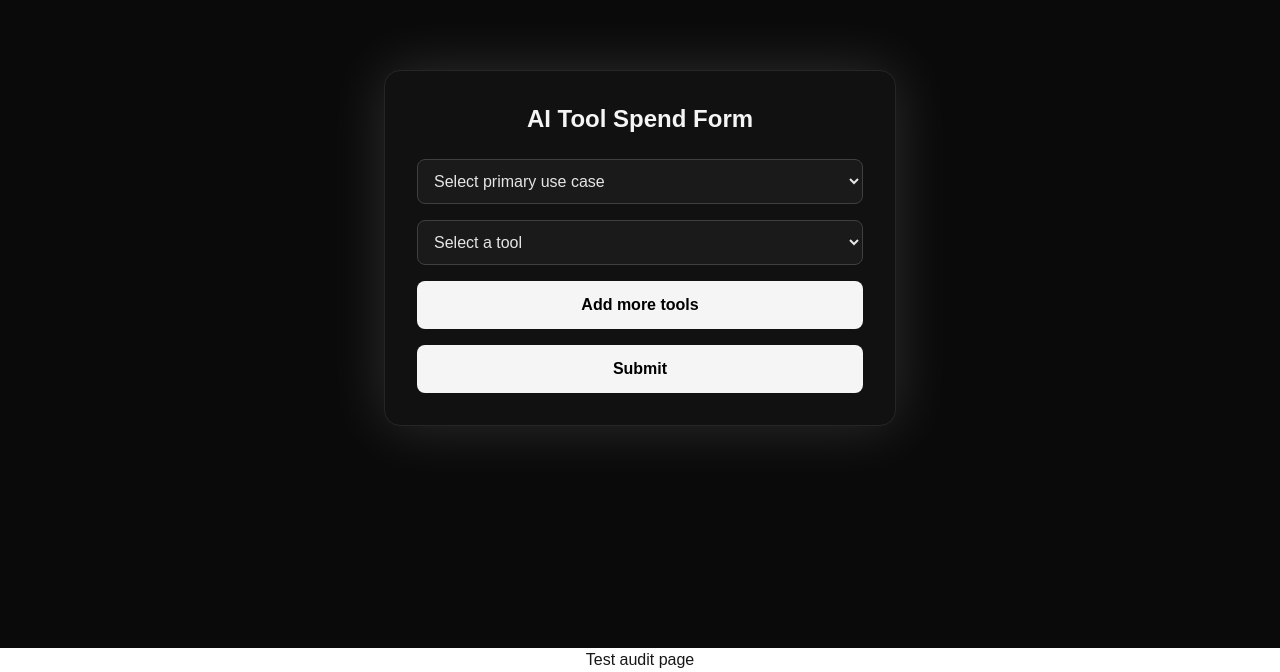
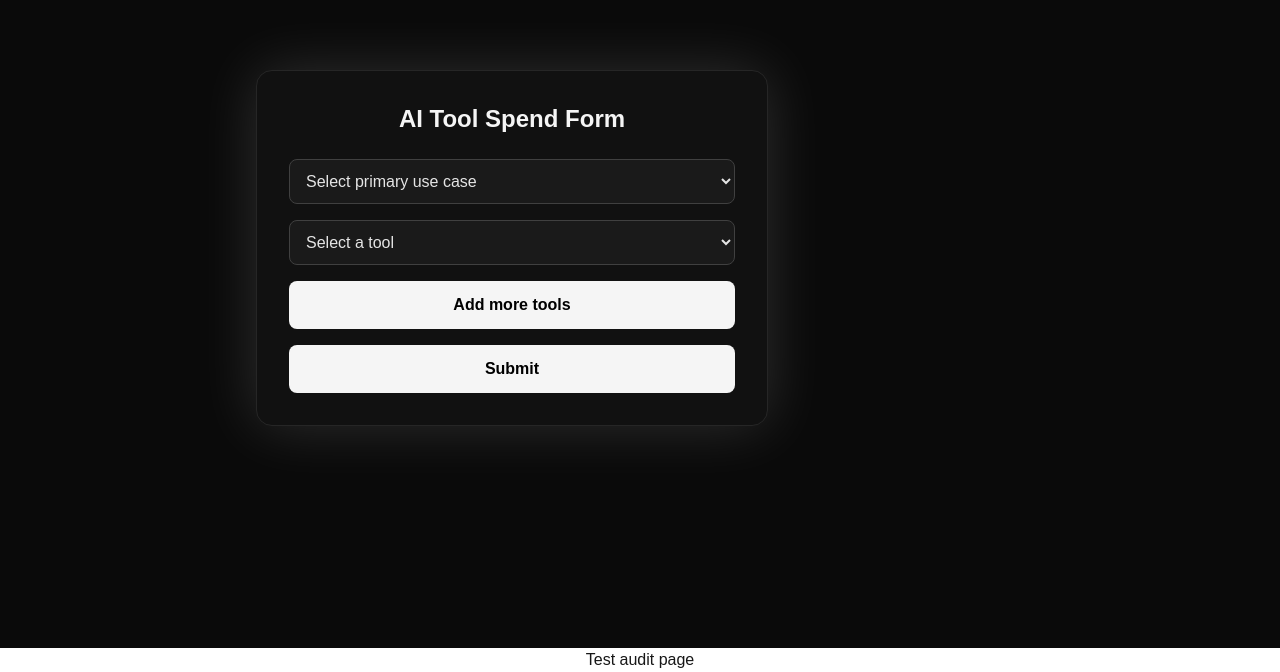
Before and after one commit to menukahansda/auditly, a Next.js app: page / in a window 1280 px wide. Shown: the part 152-824 px from the top of the page. Built offline with nearby package versions, Linux system fonts and the light colour scheme.

Commit message:
feat: add sidebar for added tools

```diff
--- a/components/forms/SpendForm.tsx
+++ b/components/forms/SpendForm.tsx
@@ -4,6 +4,7 @@ import type { ToolName, ToolFormData, AuditFormData } from "@/lib/audit/types";
 import { PRIMARY_USE_CASES, TOOL_PLANS } from "@/lib/audit/constants";
 // import useLocalStorage from "@/hooks/useLocalStorage";
 import { useState } from "react";
+import AddedTools from "./AddedTools";
 
 type Props = {
   handleSubmit: (toolData: AuditFormData) => void;
@@ -34,6 +35,7 @@ export default function SpendForm({ handleSubmit, loading }: Props) {
 
   return (
     <div className="min-h-screen flex justify-center items-center bg-[#0a0a0a] px-4">
+      <div className="flex gap-6 w-full max-w-3xl">
       <div className="w-full max-w-lg p-8 rounded-2xl bg-[#111111] border border-neutral-800 shadow-[0_0_60px_rgba(255,255,255,0.15)]">
         <h1 className="text-2xl font-bold text-neutral-100 mb-6 text-center">
           AI Tool Spend Form
@@ -186,7 +188,20 @@ export default function SpendForm({ handleSubmit, loading }: Props) {
             {loading ? "Submitting..." : "Submit"}
           </button>
         </form>
+
       </div>
+      {formData.tools.length > 0 && (
+          <AddedTools
+            tools={formData.tools}
+            onRemove={(index) =>
+              setFormData((prev) => ({
+                ...prev,
+                tools: prev.tools.filter((_, i) => i !== index),
+              }))
+            }
+          />
+        )}
+        </div>
     </div>
   );
 }
```
